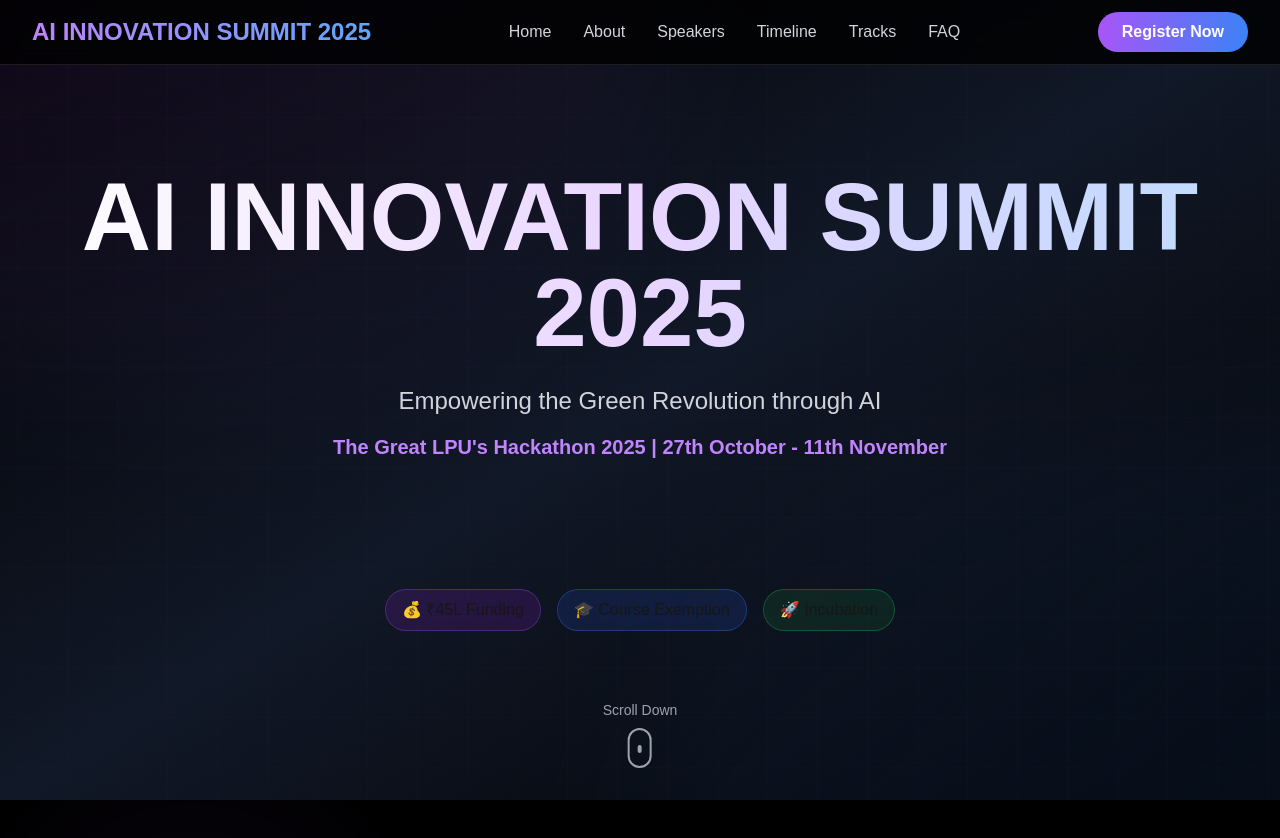
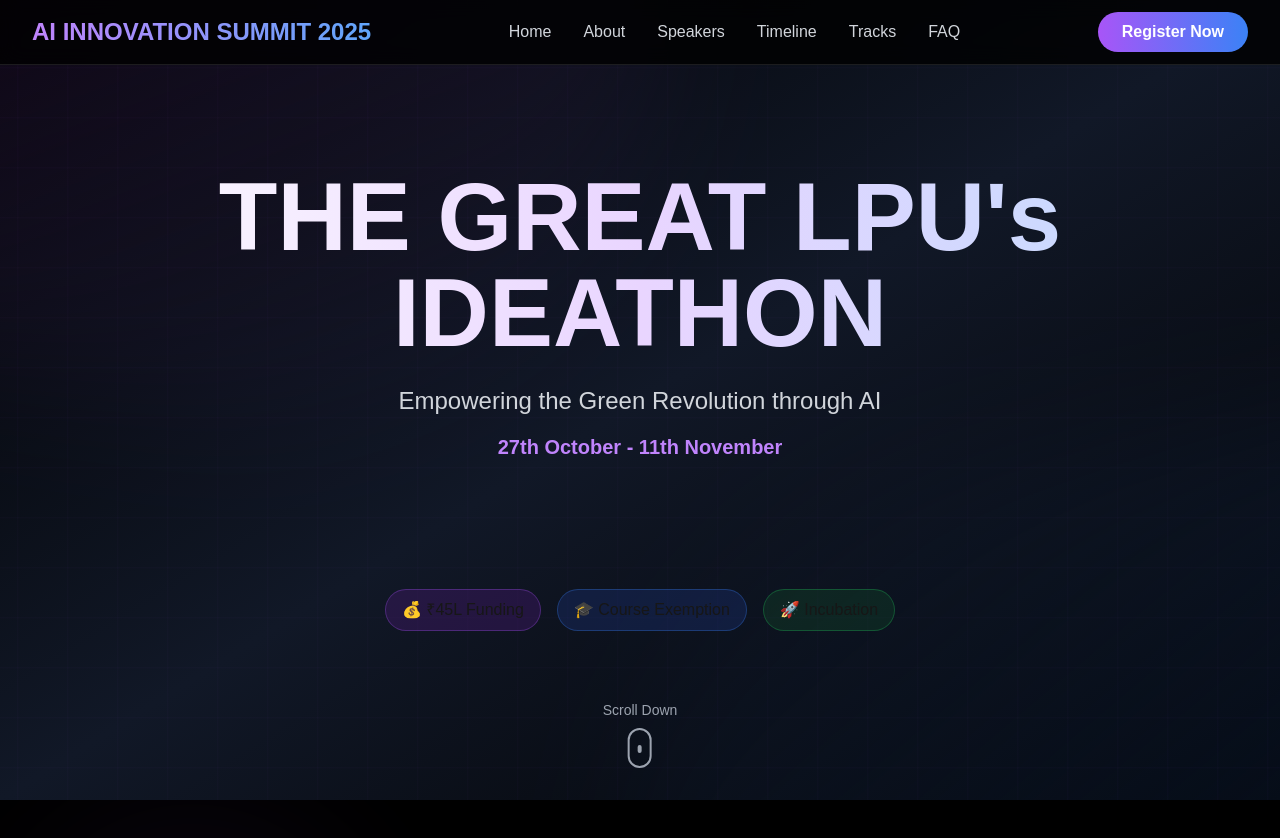
Before and after one commit to Khitishnayak/AI-innovation-summit, a Next.js app: page / in a window 1280 px wide. Shown: the top 838 px of the page. Built offline with nearby package versions, Linux system fonts and the light colour scheme.

Commit message:
lpu ideathon event name change

```diff
--- a/src/app/layout.tsx
+++ b/src/app/layout.tsx
@@ -2,7 +2,7 @@
 import "./globals.css";
 
 export const metadata: Metadata = {
-  title: "AI Innovation Summit 2025 | The Great LPU's Hackathon",
+  title: " The Great LPU's Ideathon | AI Innovation Summit 2025 ",
   description: "Empowering the Green Revolution through AI. Join the 14-day hackathon with ₹45L seed funding, featuring industry leaders from Microsoft and SMG Electric Scooters.",
 };
 
--- a/src/components/sections/Features.tsx
+++ b/src/components/sections/Features.tsx
@@ -12,7 +12,7 @@
     icon: FaTrophy,
     title: "₹45L Seed Funding",
     description:
-      "Grand prize from Mr. Saurav Mittal to transform your AI prototype into a startup reality.",
+      "Grand prize to transform your AI prototype into a startup reality.",
   },
   {
     icon: FaTrophy,
--- a/src/components/sections/Hero.tsx
+++ b/src/components/sections/Hero.tsx
@@ -131,8 +131,7 @@
             ref={titleRef}
             className="text-5xl md:text-7xl lg:text-8xl font-bold mb-6 bg-clip-text text-transparent bg-gradient-to-r from-white via-purple-200 to-blue-200"
           >
-            AI INNOVATION SUMMIT 2025
-          </h1>
+            THE GREAT LPU&apos;s IDEATHON          </h1>
 
           <p
             ref={subtitleRef}
@@ -142,7 +141,7 @@
           </p>
 
           <p className="text-lg md:text-xl text-purple-400 mb-8 font-semibold">
-            The Great LPU&apos;s Hackathon 2025 | 27th October - 11th November
+              27th October - 11th November
           </p>
 
           <div
```
